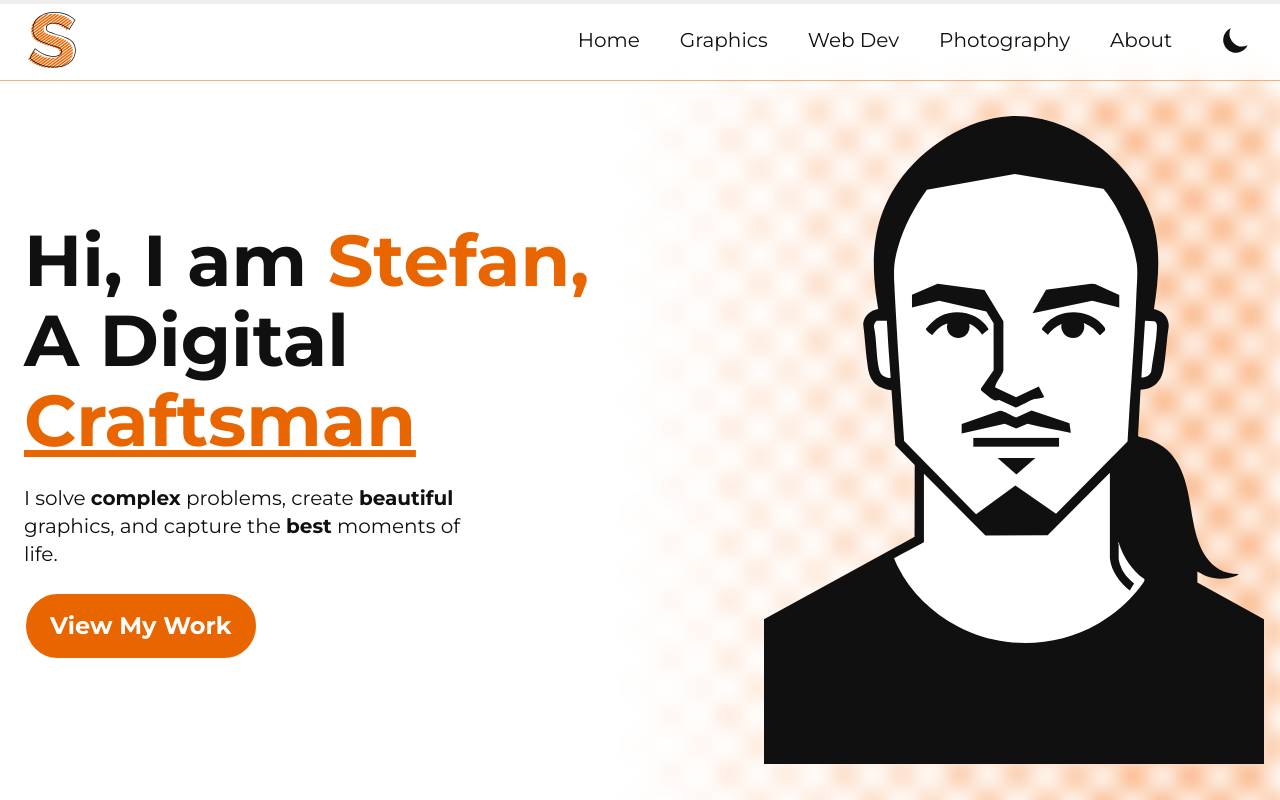
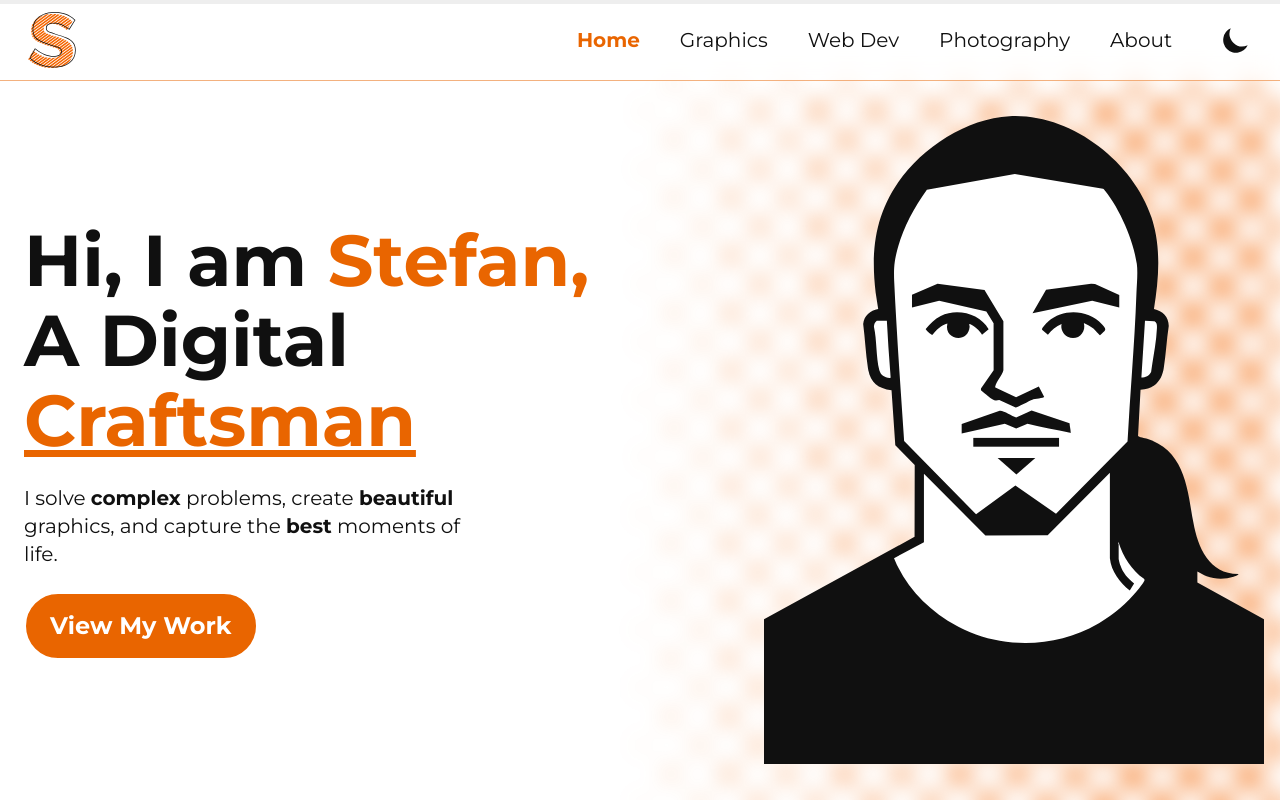
Before and after one commit to kLaz3r/personal-portfolio-stefan, a Next.js app: page / in a window 1280 px wide. Shown: the top 800 px of the page. Built offline with nearby package versions, Linux system fonts and the light colour scheme.

Commit message:
navbar effects

```diff
--- a/src/components/Navbar.tsx
+++ b/src/components/Navbar.tsx
@@ -48,11 +48,40 @@ const Navbar = () => {
   const [isOpen, setIsOpen] = useState(false);
   const { theme, toggleTheme } = useTheme();
   const [isMounted, setIsMounted] = useState(false);
+  const [activeSection, setActiveSection] = useState<string>("");
   const mobileMenuRef = useRef<HTMLDivElement>(null);
   const firstFocusableRef = useRef<HTMLAnchorElement>(null);
 
   useEffect(() => {
     setIsMounted(true);
+  }, []);
+
+  // Track active section based on scroll position
+  useEffect(() => {
+    const sections = navItems.map((item) => item.href.replace("/#", ""));
+
+    const observer = new IntersectionObserver(
+      (entries) => {
+        entries.forEach((entry) => {
+          if (entry.isIntersecting) {
+            setActiveSection(entry.target.id);
+          }
+        });
+      },
+      {
+        rootMargin: "-50% 0px -50% 0px",
+        threshold: 0,
+      }
+    );
+
+    sections.forEach((sectionId) => {
+      const element = document.getElementById(sectionId);
+      if (element) {
+        observer.observe(element);
+      }
+    });
+
+    return () => observer.disconnect();
   }, []);
 
   // Focus trap for mobile menu
@@ -106,6 +135,11 @@ const toggleMenu = () => {
     setIsOpen(!isOpen);
   };
 
+  const isActive = (href: string) => {
+    const sectionId = href.replace("/#", "");
+    return activeSection === sectionId;
+  };
+
   return (
     <nav className="gpu-accelerated fixed w-screen top-0 left-0 right-0 z-50 bg-background/50 backdrop-blur-md border-b border-brand-primary/50">
       <div className="container mx-auto w-screen">
@@ -141,7 +175,11 @@ height={40}
                 <Link
                   key={item.name}
                   href={item.href}
-className="text-foreground hover:text-brand-primary px-1 py-2 rounded-md text-xl font-montserrat transition-all duration-200 hover:underline"
+                  className={`px-1 py-2 rounded-md text-xl font-montserrat transition-all duration-200 hover:underline ${
+                    isActive(item.href)
+                      ? "text-brand-primary font-bold"
+                      : "text-foreground hover:text-brand-primary"
+                  }`}
                 >
                   {item.name}
                 </Link>
@@ -217,7 +255,11 @@ delay: index * 0.1,
                   <Link
                     ref={index === 0 ? firstFocusableRef : undefined}
                     href={item.href}
-className="text-foreground hover:text-brand-primary hover:bg-foreground/5 px-3 py-3 rounded-md text-4xl font-montserrat transition-colors duration-200 flex items-center focus:outline-none focus-visible:ring-2 focus-visible:ring-brand-primary"
+                    className={`hover:bg-foreground/5 px-3 py-3 rounded-md text-4xl font-montserrat transition-colors duration-200 flex items-center focus:outline-none focus-visible:ring-2 focus-visible:ring-brand-primary ${
+                      isActive(item.href)
+                        ? "text-brand-primary font-bold"
+                        : "text-foreground hover:text-brand-primary"
+                    }`}
                     onClick={() => setIsOpen(false)}
                     scroll={true}
                   >
```
Lines whose indentation alone changed are shown as unchanged.
